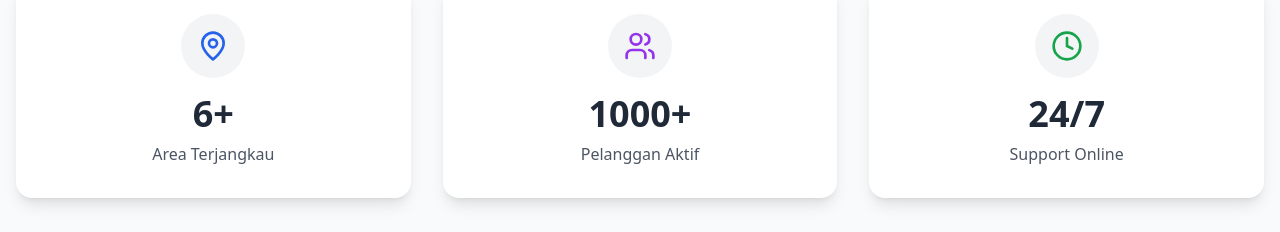
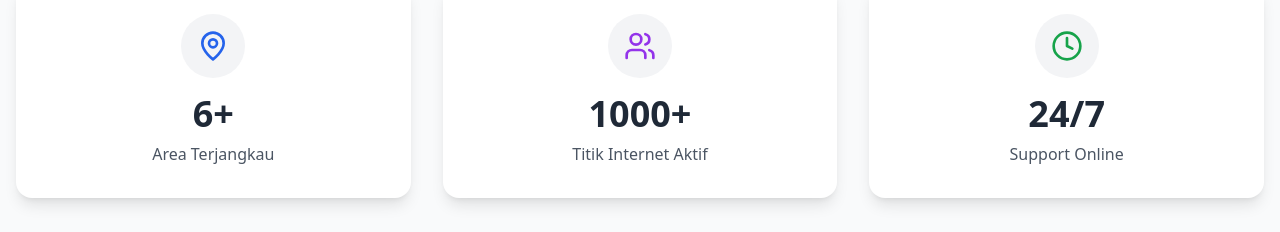
Before and after one commit to IR-design/web123, a React (Vite) app: page / in a window 1280 px wide. Shown: the part 3618-3850 px from the top of the page. Built offline with nearby package versions, Linux system fonts and the light colour scheme.

Commit message:
Updated Coverage.tsx

```diff
--- a/src/components/Coverage.tsx
+++ b/src/components/Coverage.tsx
@@ -21,7 +21,7 @@ const Coverage = () => {
     {
       icon: Users,
       number: '1000+',
-      label: 'Pelanggan Aktif',
+      label: 'Titik Internet Aktif',
       color: 'text-purple-600'
     },
     {
```
